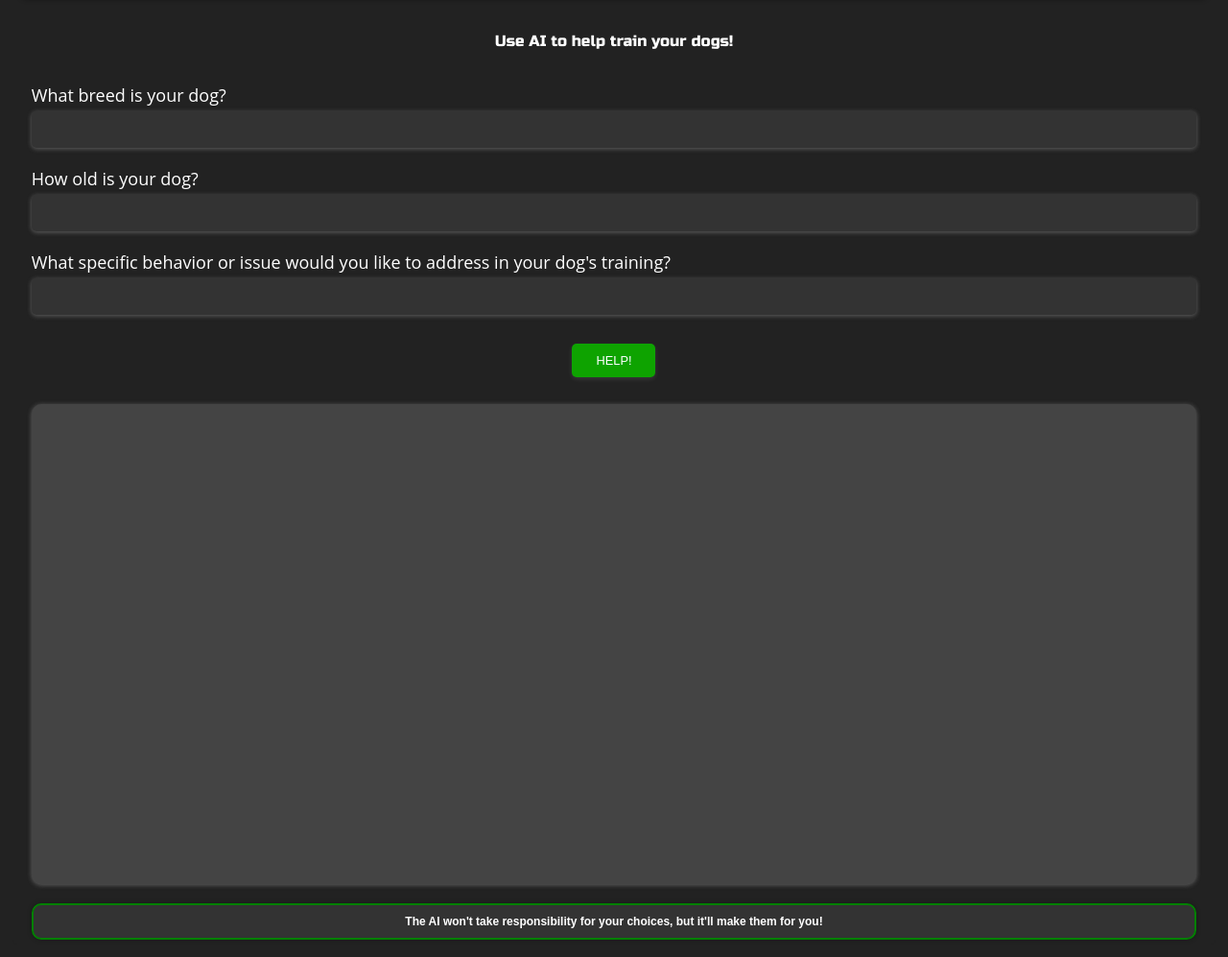
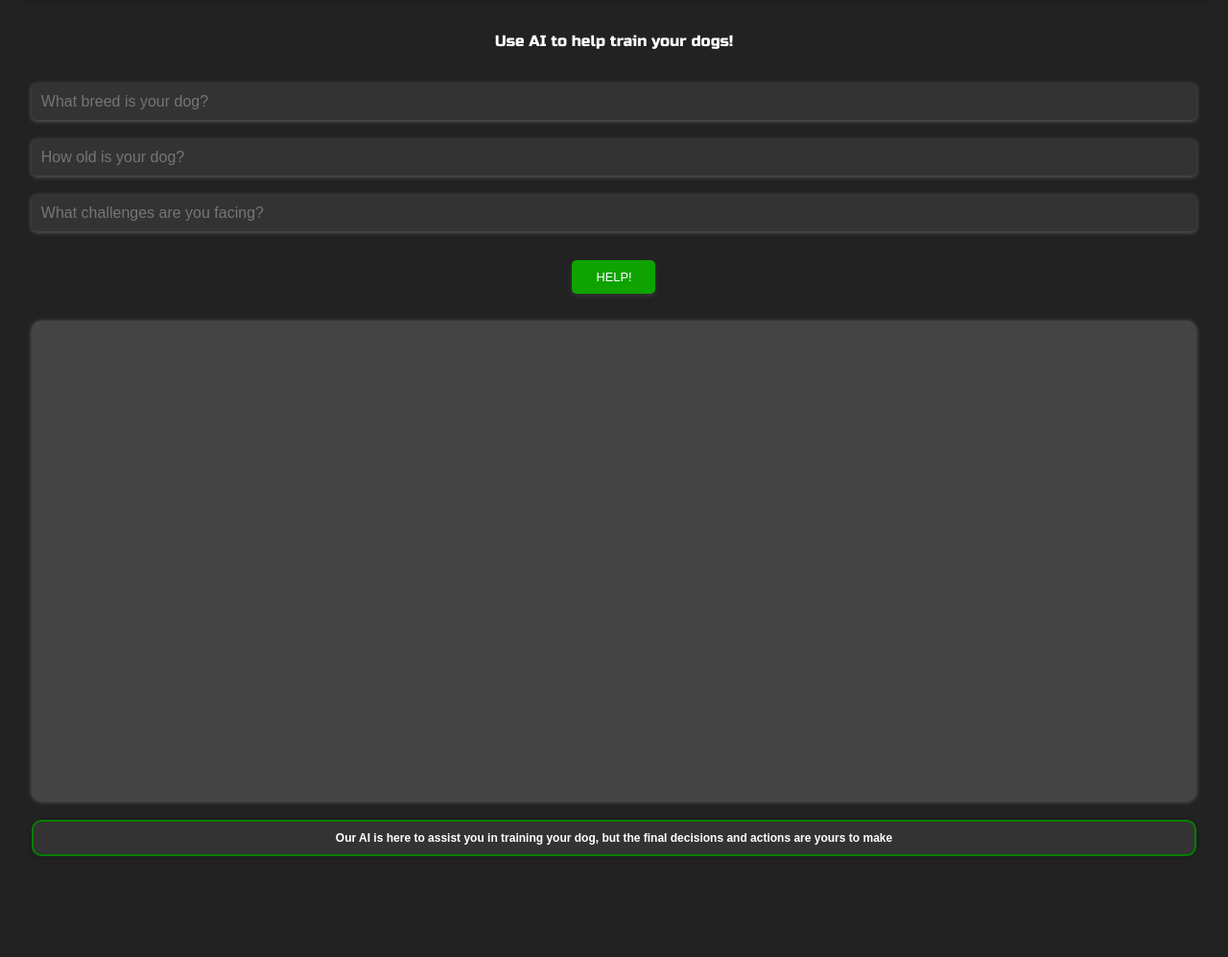
Before and after one commit to sol-A1/doggyi, a website built with Vite: page client/index.html in a window 1280 px wide. Shown: the part 60-1057 px from the top of the page at 96% size. After the commit the page ends 970 px from the top, so only its background shows below. Built offline with nearby package versions, Linux system fonts and the light colour scheme.

Commit message:
Update index.html

```diff
--- a/client/index.html
+++ b/client/index.html
@@ -14,22 +14,21 @@
       <p>Use AI to help train your dogs!</p>
       <form id="form">
         <div class="question">
-          <label for="skills">What breed is your dog?</label>
-          <input type="text" id="skills" name="skills" />
+          <input type="text" id="skills" name="What breed is your dog?" placeholder="What breed is your dog?" />
         </div>
         <div class="question">
-          <label for="age">How old is your dog?</label>
-          <input type="text" id="age" name="age" />
+          <input type="text" id="age" name="How old is your dog?" placeholder="How old is your dog?" />
         </div>
         <div class="question">
-          <label for="behavior">What specific behavior or issue would you like to address in your dog's training?</label>
-          <input type="text" id="behavior" name="behavior" />
+          <input type="text" id="behavior" name="What challenges are you facing?
+" placeholder="What challenges are you facing?
+" />
         </div>
         <button id="generate-btn">HELP!</button>
       </form>
       <div id="chat-container"></div>
       <footer>
-        <div class="warning">The AI won't take responsibility for your choices, but it'll make them for you!</div>
+        <div class="warning">Our AI is here to assist you in training your dog, but the final decisions and actions are yours to make</div>
       </footer>
     </div>
     <script src="script.js" type="module"></script>
```
